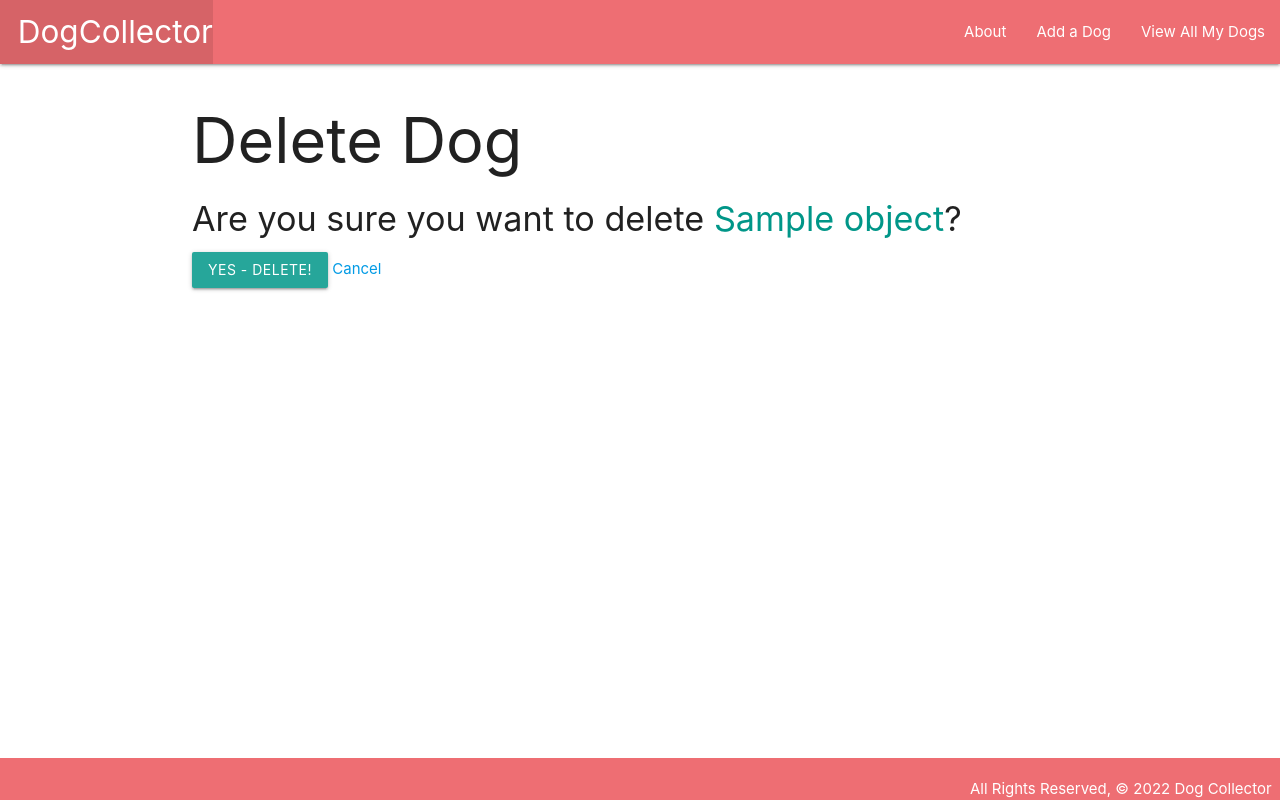
After one commit to longplu/dog_collector, a Django app: template main_app/templates/main_app/dog_confirm_delete.html in a window 1280 px wide. The commit adds this page. Run offline with Django 3.2, Linux system fonts and the light colour scheme; the template is opened without the code that fills it: most values are stand-ins (such as "Sample title", 1, 10 or a date in 2020).

Commit message:
wip: finishes Week 21 Day 1 sans toy model

```diff
--- a/main_app/models.py
+++ b/main_app/models.py
@@ -1,4 +1,5 @@
 from django.db import models
+from django.urls import reverse
 
 # Create your models here.
 
@@ -10,3 +11,6 @@ class Dog(models.Model):
 
     def __str__(self):
         return self.name
+
+    def get_absolute_url(self):
+        return reverse('detail', kwargs={'dog_id': self.id})
--- a/main_app/templates/base.html
+++ b/main_app/templates/base.html
@@ -26,6 +26,7 @@
           </ul>
           <ul class="right">
             <li><a href="{% url 'about' %}">About</a></li>
+            <li><a href="{% url 'dogs_create' %}">Add a Dog</a></li>
             <li><a href="{% url 'index' %}">View All My Dogs</a></li>
           </ul>
         </div>
--- a/main_app/templates/dogs/detail.html
+++ b/main_app/templates/dogs/detail.html
@@ -15,6 +15,10 @@
     <p>Age: Puppy</p>
     {% endif %}
   </div>
+  <div class="card-action">
+    <a href="{% url 'dogs_update' dog.id %}">Edit</a>
+    <a href="{% url 'dogs_delete' dog.id %}">Delete</a>
+  </div>
 </div>
 
 {% endblock %}
--- /dev/null
+++ b/main_app/templates/main_app/dog_confirm_delete.html
@@ -0,0 +1,15 @@
+{% extends 'base.html' %}
+{% block content %}
+<h1>Delete Dog</h1>
+
+<h4>
+  Are you sure you want to delete
+  <span class="teal-text">{{ object.name }}</span>?
+</h4>
+
+<form action="" method="POST">
+  {% csrf_token %}
+  <input type="submit" value="Yes - Delete!" class="btn" />
+  <a href="{% url 'detail' dog.id %}">Cancel</a>
+</form>
+{% endblock %}
--- a/main_app/urls.py
+++ b/main_app/urls.py
@@ -6,5 +6,10 @@ urlpatterns = [
     path('about/', views.about, name='about'),
     path('dogs/', views.dogs_index, name='index'),
     path('dogs/<int:dog_id>/', views.dogs_detail, name='detail'),
+    path('dogs/create/', views.DogCreate.as_view(), name='dogs_create'),
+    path('dogs/<int:pk>/update/', views.DogUpdate.as_view(), name='dogs_update'),
+    path('dogs/<int:pk>/delete/', views.DogDelete.as_view(), name='dogs_delete'),
+
+
 
 ]
```
Also changed, not shown: main_app/templates/main_app/dog_form.html (added, +20 -0 lines), main_app/views.py (+16 -0 lines).
